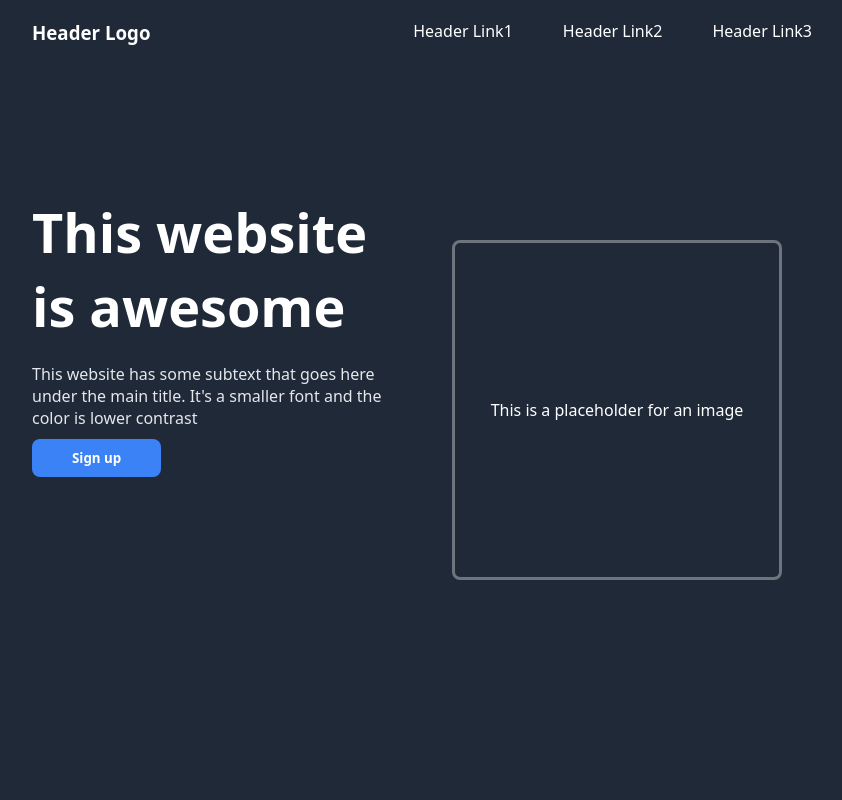
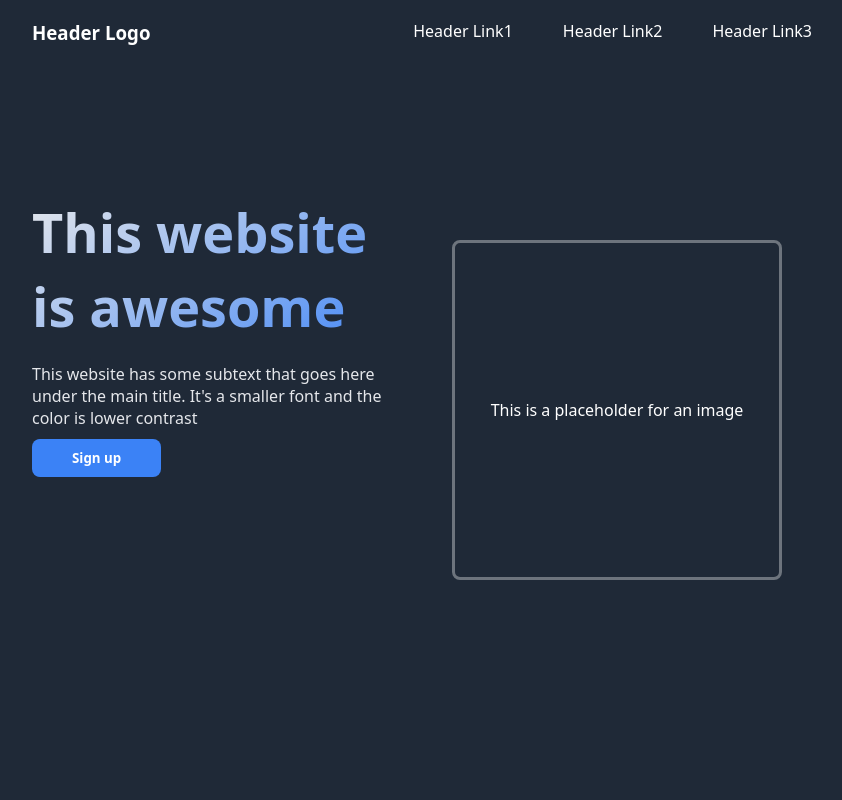
Before and after one commit to MohammedSIssa/odin-landing-page, a plain HTML site: page index.html in a window 1280 px wide. Shown: the top 800 px of the page, without its empty margins (218-1060 px from the left). Drawn offline with Linux system fonts and the light colour scheme.

Commit message:
Added Linear Gradient Effect on main title text

```diff
--- a/style.css
+++ b/style.css
@@ -195,3 +195,11 @@ button.btn.hero-btn {
   color: white;
   font-weight: lighter;
 }
+
+
+h1{
+  /* font-size: 72px; */
+  background: -webkit-linear-gradient(125deg, var(--call-to-action), var(--quote));
+  -webkit-background-clip: text;
+  -webkit-text-fill-color: transparent;
+}
```
